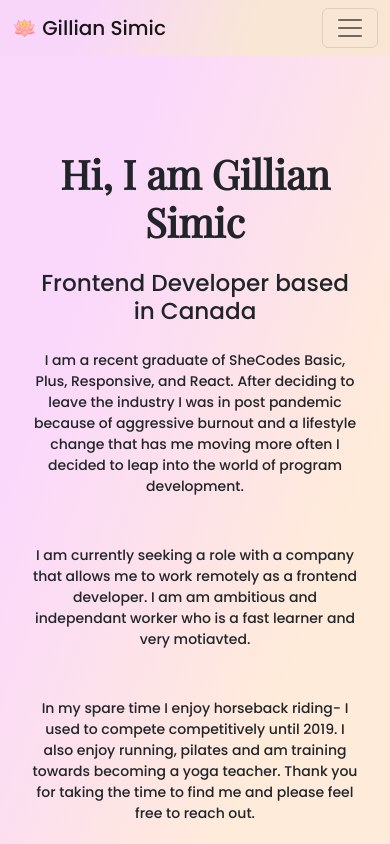
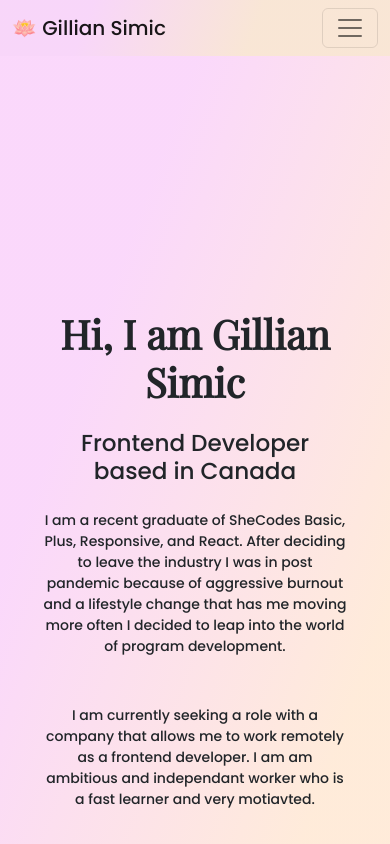
Before and after one commit to GSimic22/GSimic-Portfolio, a plain HTML site: page about.html in a window 390 px wide. Shown: the top 844 px of the page. Drawn offline with nearby package versions, Linux system fonts and the light colour scheme.

Commit message:
fixing css

```diff
--- a/styles/portfolio.css
+++ b/styles/portfolio.css
@@ -128,7 +128,9 @@ img{
 
   .about-section {
     text-align: center;
-    padding: 0;
+    padding-right: calc(var(--bs-gutter-x) * .5);
+    padding-left: calc(var(--bs-gutter-x) * .5);
+}
   }
 
   .project-desciption {
```
Also changed, not shown: index.html (+2 -2 lines).
